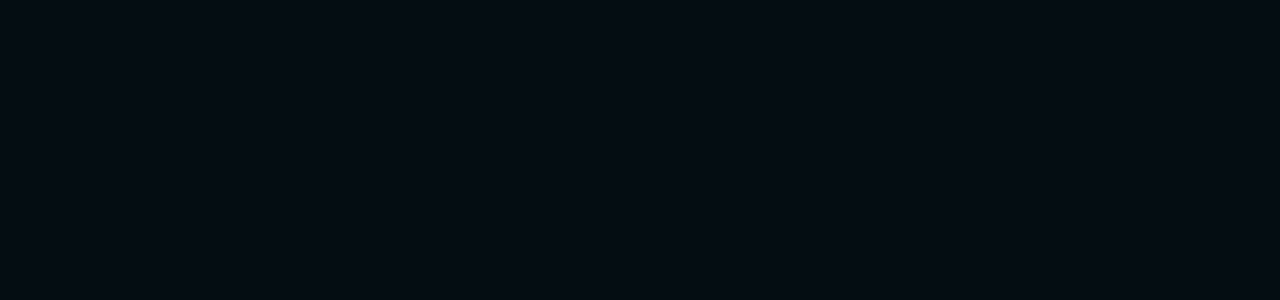
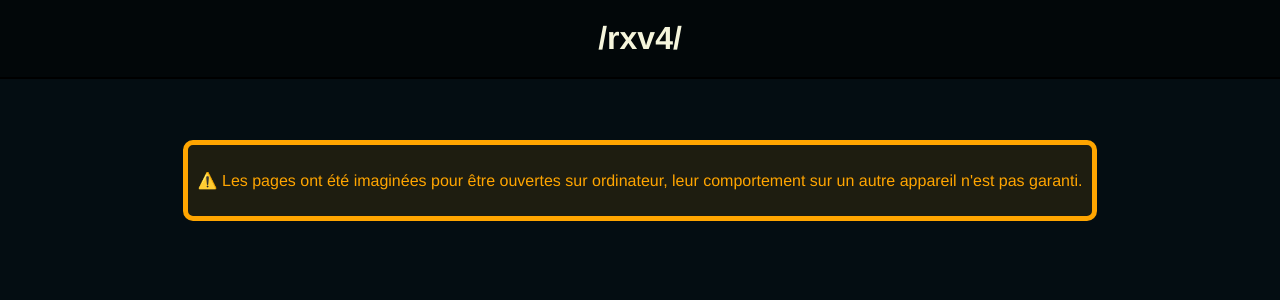
Before and after one commit to rxv4/uc, a Vue app: page /r1 in a window 1280 px wide. Shown: the top 300 px of the page. Built offline with nearby package versions, Linux system fonts and the light colour scheme.

Commit message:
add: warning message, header component

```diff
--- /dev/null
+++ b/src/components/Header.vue
@@ -0,0 +1,30 @@
+<template>
+    <header class="header">
+        <h1>/rxv4/</h1>
+    </header>
+</template>
+
+<script>
+export default {
+    name: 'Header',
+};
+</script>
+
+<style>
+.header {
+    position: absolute;
+    width: 100%;
+    text-align: center;
+    color: beige;
+    z-index: 10;
+    border-bottom: 2px solid rgb(0, 0, 0);
+    background-color: rgb(2, 7, 9);
+    top:0;
+    width: 100%;
+    text-align: center;
+}
+
+header h1{
+    margin:20px;
+}
+</style>
--- a/src/views/home.vue
+++ b/src/views/home.vue
@@ -1,8 +1,6 @@
 <template>
     <div class="content">
-        <header class="header">
-            <h1>/rxv4/</h1>
-        </header>
+        <Header/>
         <p class="p1">Veuillez choisir votre ecole</p>
         <div class="image-container">
             <router-link to="/r1">
@@ -34,8 +32,11 @@
 </template>
 
 <script>
+import Header from "../components/Header.vue";
+
 export default {
     name: 'HomePage',
+    components: { Header }
 };
 </script>
 
@@ -63,13 +64,6 @@ html {
 .p1{
     font-size: large;
     color: rgb(92, 131, 116);
-}
-
-.header {
-    position: absolute;
-    top: 20px;
-    width: 100%;
-    text-align: center;
 }
 
 .image-container {
--- a/src/views/r1.vue
+++ b/src/views/r1.vue
@@ -1,7 +1,39 @@
 <template>
-    <div class="content">
+  <div class="content">
+    <Header/>
+    <div class="warning">
+      <p>⚠️ Les pages ont été imaginées pour être ouvertes sur ordinateur, leur comportement sur un autre appareil n'est pas garanti.</p>
     </div>
+  </div>
 </template>
 
+<script>
+import Header from "../components/Header.vue";
+
+export default{
+  components:{Header}
+};
+</script>
+
 <style>
+  .content {
+    background-color: rgb(4, 13, 18);
+    display: flex;
+    flex-direction: column;
+    align-items: center;
+    justify-content: start;
+    height: 100vh;
+  }
+
+  .warning {
+    margin-top: 140px;
+    padding: 10px;
+    border: 5px solid orange;
+    color: orange;
+    background-color: rgba(255, 165, 0, 0.1);
+    border-radius: 10px;
+    text-align: center;
+    width: fit-content;
+    max-width: 80%;
+  }
 </style>
```
Also changed, not shown: src/components/SearchBar.vue (added, +9 -0 lines).
